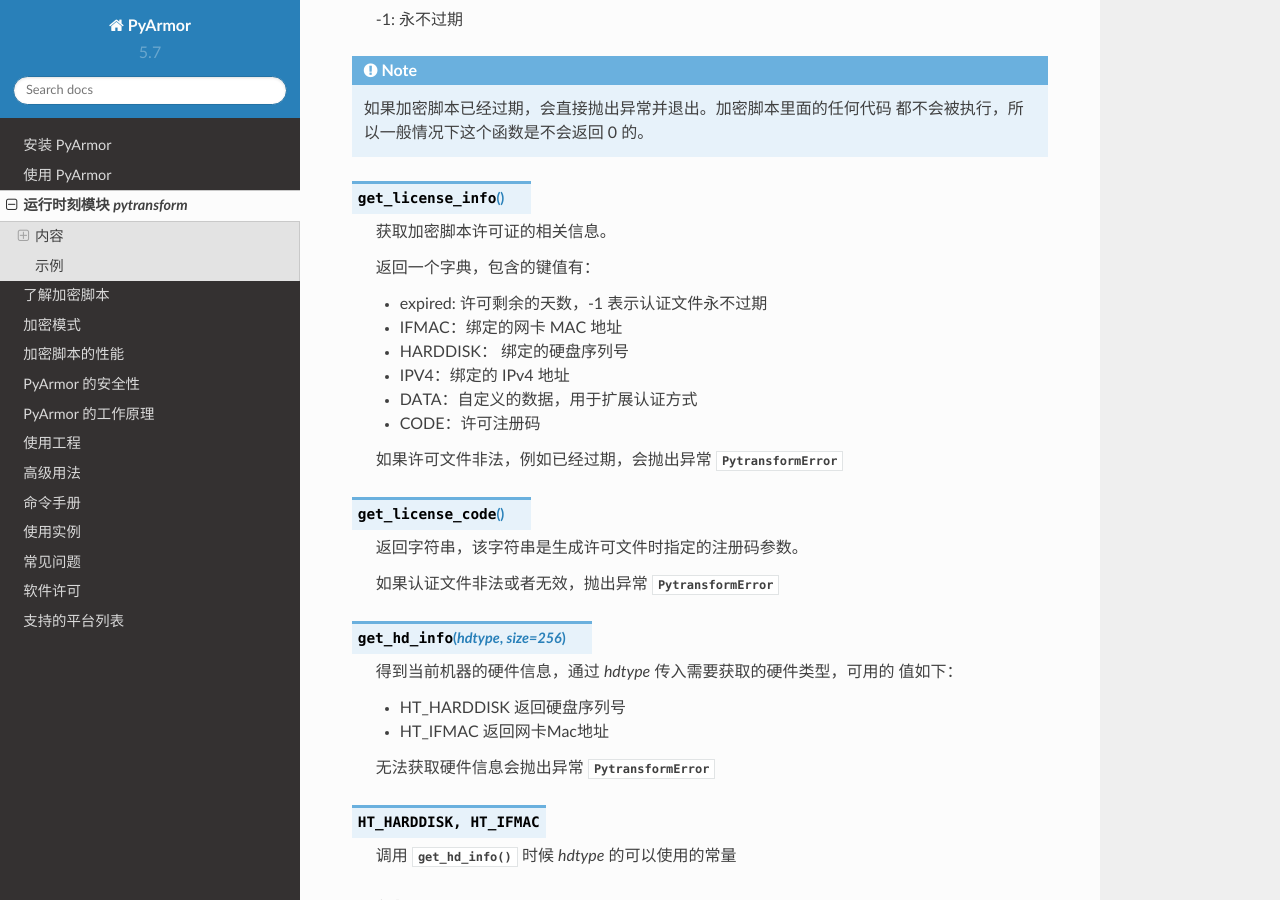
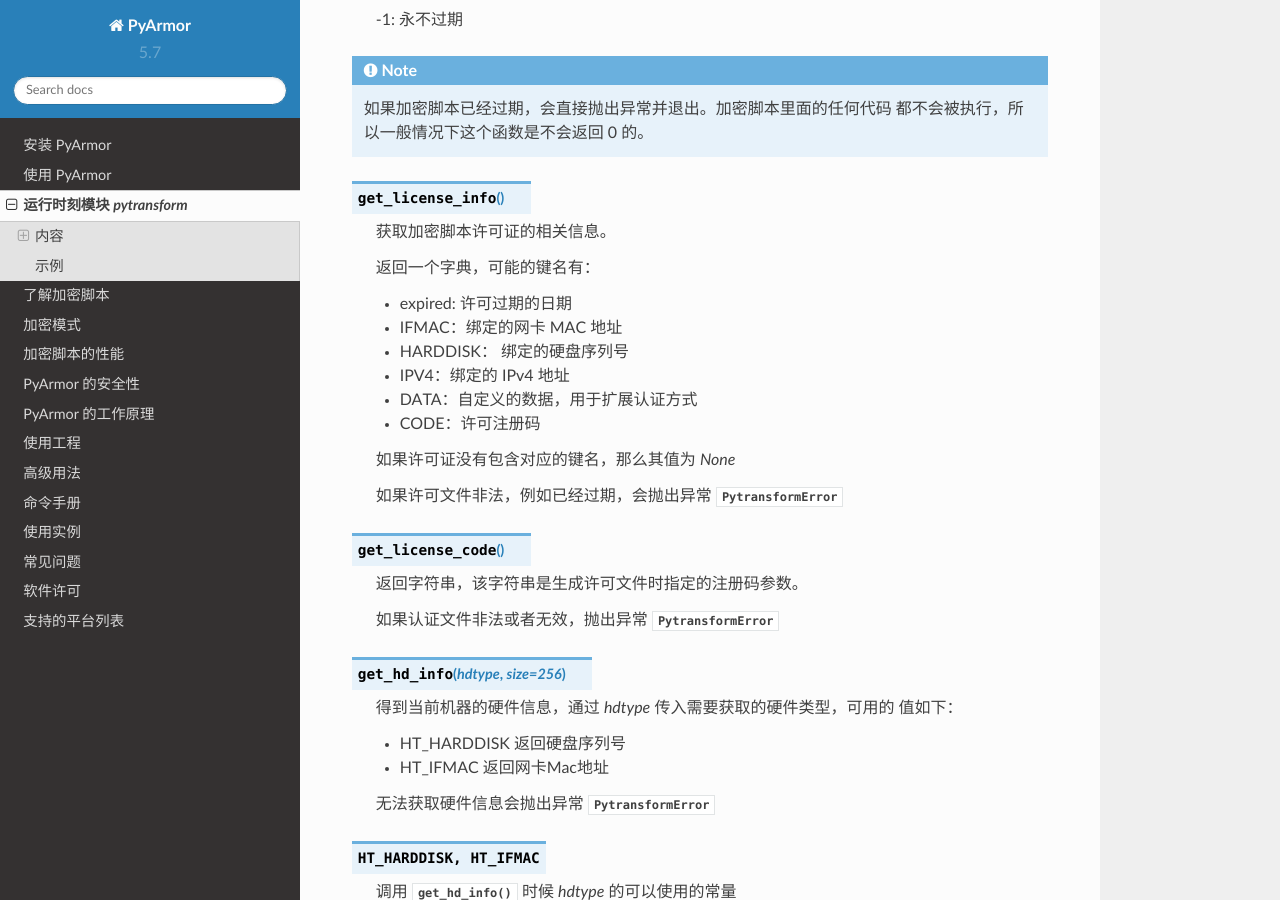
Before and after one commit to dashingsoft/pyarmor-docs-zh, a Sphinx documentation site: the page built from docs/pytransform.rst, in a window 1280 px wide and 900 px high, scrolled down 563 px. Built offline with Sphinx 7.4.7 and the Read the Docs theme 2.0.0, drawn with Linux system fonts in a browser that asks for light colours.

Commit message:
Refine get_license_info

```diff
--- a/docs/pytransform.rst
+++ b/docs/pytransform.rst
@@ -34,14 +34,16 @@
 
    获取加密脚本许可证的相关信息。
 
-   返回一个字典，包含的键值有：
+   返回一个字典，可能的键名有：
 
-   * expired: 许可剩余的天数，-1 表示认证文件永不过期
+   * expired: 许可过期的日期
    * IFMAC：绑定的网卡 MAC 地址
    * HARDDISK： 绑定的硬盘序列号
    * IPV4：绑定的 IPv4 地址
    * DATA：自定义的数据，用于扩展认证方式
    * CODE：许可注册码
+
+   如果许可证没有包含对应的键名，那么其值为 `None`
 
    如果许可文件非法，例如已经过期，会抛出异常 :exc:`PytransformError`
 
```
